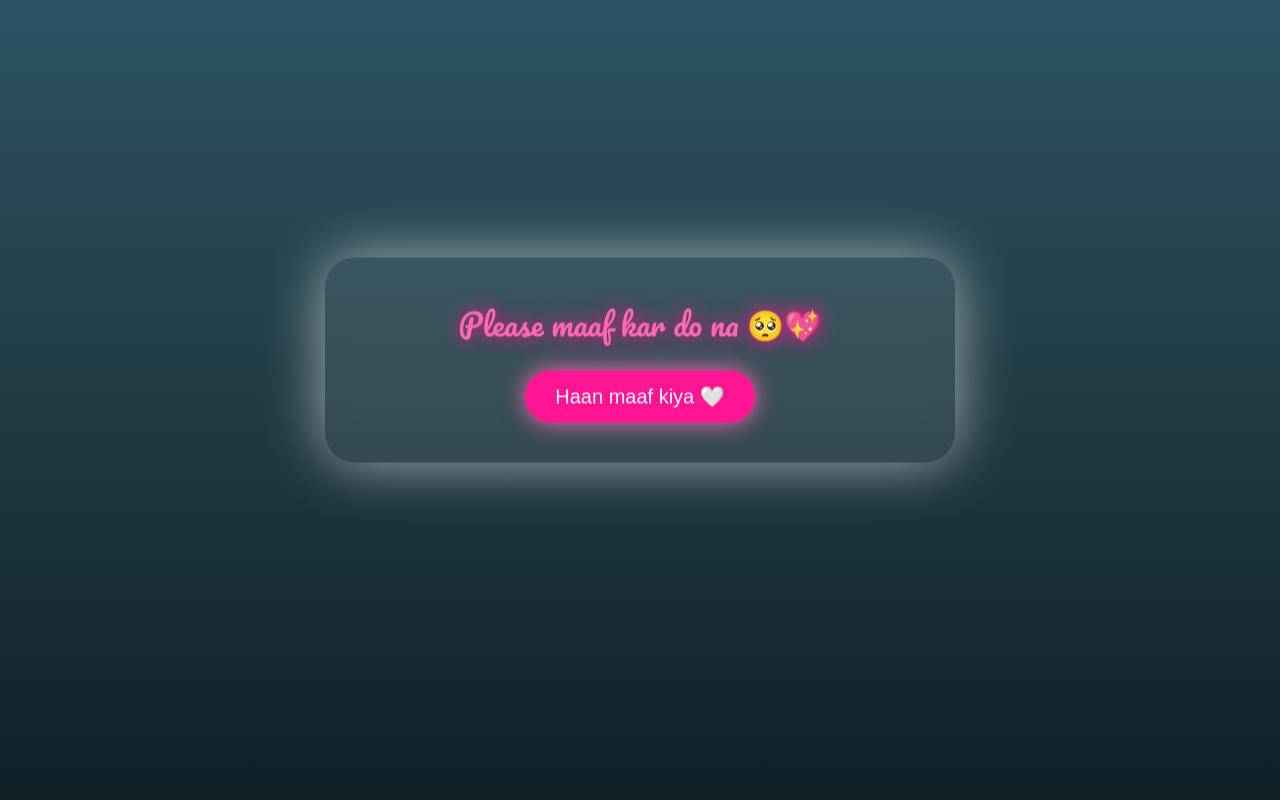
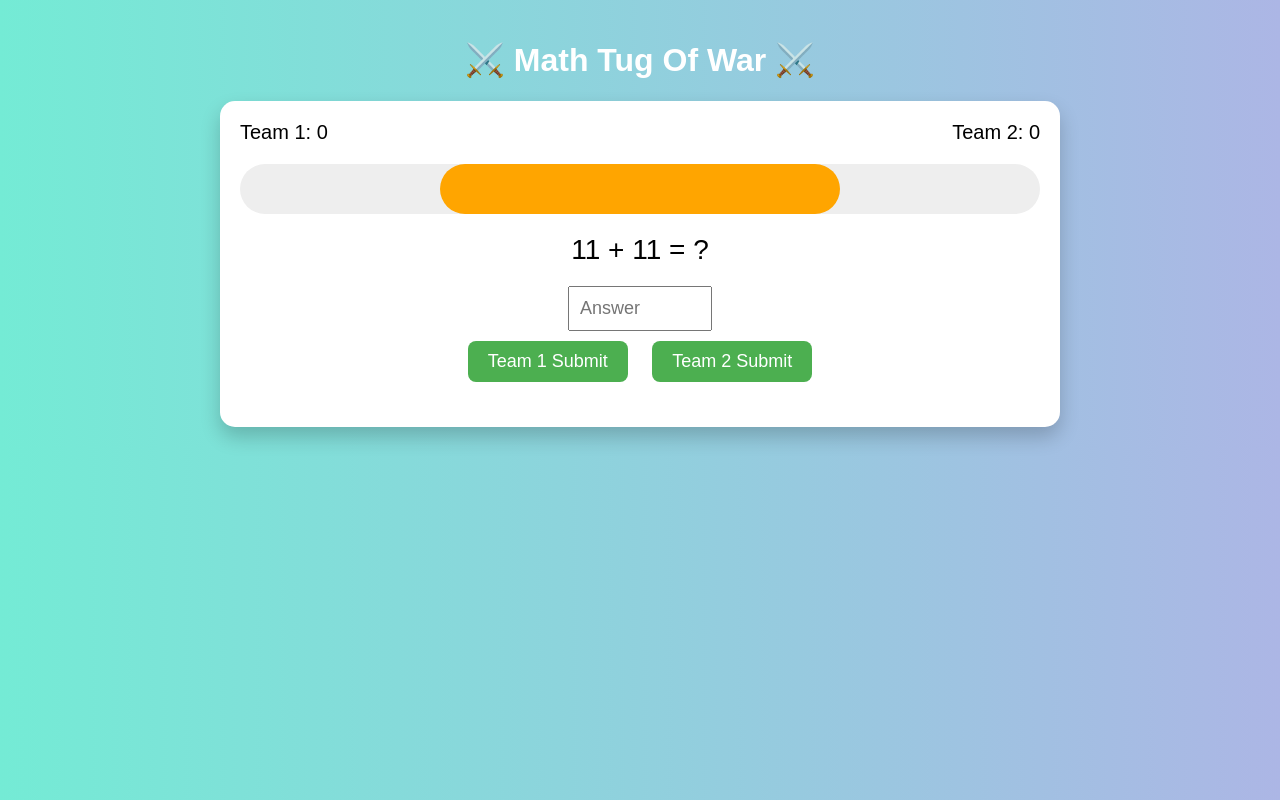
Before and after one commit to mrsud/valentine-site-chitra, a plain HTML site: page index.html in a window 1280 px wide. Drawn offline with Linux system fonts and the light colour scheme.

Commit message:
Update index.html

```diff
--- a/index.html
+++ b/index.html
@@ -1,187 +1,168 @@
+
 <!DOCTYPE html>
 <html>
 <head>
-<meta charset="UTF-8">
-<title>Disney Magical Apology 🏰✨</title>
-
+<title>Math Tug Of War Game</title>
 <style>
-@import url('https://fonts.googleapis.com/css2?family=Pacifico&family=Fredoka+One&display=swap');
 
 body{
+    font-family: Arial, sans-serif;
+    text-align:center;
+    background:linear-gradient(to right,#74ebd5,#acb6e5);
     margin:0;
-overflow:hidden;
-height:100vh;
-font-family:'Fredoka One', cursive;
-background:linear-gradient(to top,#0f2027,#203a43,#2c5364);
-transition:1.5s;
+    padding:20px;
 }
 
-/* 3D Perspective */
-.scene{
-perspective:1000px;
-position:absolute;
-width:100%;
-height:100%;
+h1{
+    color:white;
 }
 
-/* Card */
-.box{
-position:absolute;
-top:45%;
-left:50%;
-transform:translate(-50%,-50%);
-background:rgba(255,255,255,0.1);
-padding:40px;
-border-radius:30px;
-backdrop-filter:blur(12px);
-box-shadow:0 0 60px rgba(255,255,255,0.6);
-text-align:center;
-color:white;
+.game-container{
+    background:white;
+    padding:20px;
+    border-radius:15px;
     width:90%;
-max-width:550px;
-transition:1s;
+    max-width:800px;
+    margin:auto;
+    box-shadow:0 10px 20px rgba(0,0,0,0.2);
 }
 
-/* Title */
-.title{
-font-size:30px;
-color:#ff69b4;
-text-shadow:0 0 20px #ff1493;
-margin-bottom:20px;
-font-family:'Pacifico', cursive;
+.scoreboard{
+    display:flex;
+    justify-content:space-between;
+    font-size:20px;
+    margin-bottom:15px;
 }
 
-/* Button */
-button{
-padding:14px 30px;
-font-size:20px;
-border:none;
+.rope-container{
+    width:100%;
+    height:50px;
+    background:#eee;
     border-radius:30px;
-cursor:pointer;
-background:#ff1493;
-color:white;
-box-shadow:0 0 25px #ff69b4;
+    position:relative;
+    margin:20px 0;
+}
+
+.rope{
+    width:50%;
+    height:100%;
+    background:orange;
+    border-radius:30px;
+    position:absolute;
+    left:25%;
     transition:0.3s;
 }
 
-button:hover{
-transform:scale(1.1);
+.question{
+    font-size:28px;
+    margin:20px;
 }
 
-/* Final Scene */
-.finalScene{
-position:absolute;
-width:100%;
-height:100%;
-display:none;
-background:radial-gradient(circle at center,#ff9a9e,#fad0c4,#2c5364);
-text-align:center;
-color:white;
-overflow:hidden;
+input{
+    padding:10px;
+    font-size:18px;
+    width:120px;
 }
 
-/* Moon */
-.moon{
-position:absolute;
-top:10%;
-right:10%;
-font-size:100px;
-animation:float 6s infinite ease-in-out;
+button{
+    padding:10px 20px;
+    font-size:18px;
+    margin:10px;
+    cursor:pointer;
+    border:none;
+    border-radius:8px;
+    background:#4CAF50;
+    color:white;
 }
 
-@keyframes float{
-0%,100%{transform:translateY(0);}
-50%{transform:translateY(-20px);}
+button:hover{
+    background:#45a049;
 }
 
-/* 3D Text */
-.finalText{
-position:absolute;
-top:50%;
-left:50%;
-transform:translate(-50%,-50%) rotateY(0deg);
-font-size:40px;
-font-family:'Pacifico', cursive;
-text-shadow:0 0 30px white;
-animation:rotate3d 6s infinite alternate;
-}
-
-@keyframes rotate3d{
-from{transform:translate(-50%,-50%) rotateY(-15deg);}
-to{transform:translate(-50%,-50%) rotateY(15deg);}
-}
-
-/* Floating Hearts */
-.heart{
-position:absolute;
-font-size:25px;
-animation:rise 5s linear forwards;
-}
-
-@keyframes rise{
-from{transform:translateY(100vh);}
-to{transform:translateY(-20vh);opacity:0;}
+.winner{
+    font-size:24px;
+    margin-top:15px;
+    color:green;
 }
 
 </style>
 </head>
+
 <body>
 
-<div class="scene">
-<div class="box" id="box">
-<div class="title" id="mainText">
-Please maaf kar do na 🥺💖
-</div>
-<button id="btn" onclick="nextStep()">Haan maaf kiya 🤍</button>
-</div>
+<h1>⚔️ Math Tug Of War ⚔️</h1>
+
+<div class="game-container">
+
+    <div class="scoreboard">
+        <div>Team 1: <span id="score1">0</span></div>
+        <div>Team 2: <span id="score2">0</span></div>
     </div>
 
-<div class="finalScene" id="finalScene">
-<div class="moon">🌙✨</div>
-<div class="finalText">
-You are my forever fairy tale 💖✨<br>
-Thank you for forgiving me 🥹
+    <div class="rope-container">
+        <div class="rope" id="rope"></div>
     </div>
+
+    <div class="question" id="question"></div>
+
+    <input type="number" id="answer" placeholder="Answer">
+    <br>
+
+    <button onclick="submitAnswer(1)">Team 1 Submit</button>
+    <button onclick="submitAnswer(2)">Team 2 Submit</button>
+
+    <div class="winner" id="winner"></div>
+
 </div>
 
 <script>
 
-let step = 0;
+let score1 = 0;
+let score2 = 0;
+let ropePosition = 25; // start middle
 
-const messages = [
-"Sach mein maaf kar diya? 🥹",
-"Tum meri Disney Princess ho 👑",
-"Ab gussa bilkul zero? 💕",
-"Chalo castle ke saamne dance karein 💃✨",
-"Promise kabhi hurt nahi karunga 🤍",
-"Last click... surprise ready hai 😌✨"
-];
+let num1, num2, correctAnswer;
 
-function nextStep(){
-
-if(step < messages.length){
-document.getElementById("mainText").innerHTML = messages[step];
-document.getElementById("btn").innerHTML = "Next 💖";
-step++;
-}
-else{
-showFinalScene();
+function generateQuestion(){
+    num1 = Math.floor(Math.random()*20);
+    num2 = Math.floor(Math.random()*20);
+    correctAnswer = num1 + num2;
+    document.getElementById("question").innerHTML = num1 + " + " + num2 + " = ?";
 }
 
-/* Floating hearts */
-let heart=document.createElement("div");
-heart.className="heart";
-heart.innerHTML="💖";
-heart.style.left=Math.random()*100+"vw";
-document.body.appendChild(heart);
-setTimeout(()=>heart.remove(),5000);
+function submitAnswer(team){
+    let userAnswer = parseInt(document.getElementById("answer").value);
+
+    if(userAnswer === correctAnswer){
+
+        if(team === 1){
+            score1++;
+            ropePosition -= 5;
+        } else {
+            score2++;
+            ropePosition += 5;
+        }
+
+        document.getElementById("score1").innerText = score1;
+        document.getElementById("score2").innerText = score2;
+
+        document.getElementById("rope").style.left = ropePosition + "%";
+
+        if(ropePosition <= 0){
+            document.getElementById("winner").innerText = "🏆 Team 1 Wins!";
+        }
+
+        if(ropePosition >= 50){
+            document.getElementById("winner").innerText = "🏆 Team 2 Wins!";
+        }
 
     }
 
-function showFinalScene(){
-document.getElementById("box").style.display="none";
-document.getElementById("finalScene").style.display="block";
+    document.getElementById("answer").value = "";
+    generateQuestion();
 }
+
+generateQuestion();
 
 </script>
 
```
Lines whose indentation alone changed are shown as unchanged.
